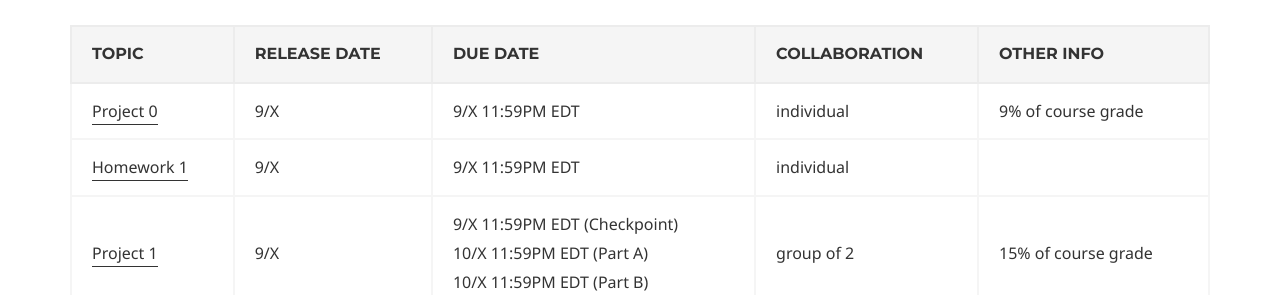
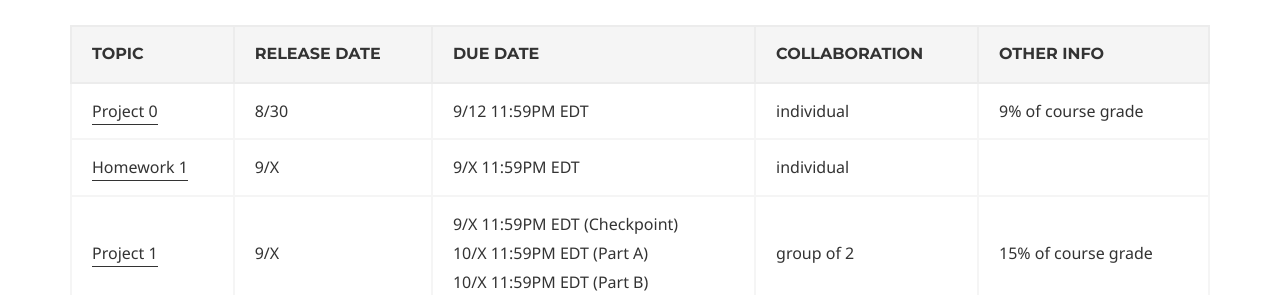
Before and after one commit to 15-440/website, a Jekyll site: the page built from assignments.md, in a window 1280 px wide. Shown: the part 897-1192 px from the top of the page. Built offline with Jekyll 4.4.1, drawn with Linux system fonts in a browser that asks for light colours.

Commit message:
Update p0 details for 2024

```diff
--- a/assignments.md
+++ b/assignments.md
@@ -19,7 +19,7 @@ Homework solutions are available on Canvas, under "Files".
 
 | Topic                                     | Release Date | Due Date          | Collaboration | Other Info |
 |-------------------------------------------|--------------|-------------------|---------------|------------|
-| [Project 0]()                             | 9/X          | 9/X 11:59PM EDT  | individual     | 9% of course grade |
+| [Project 0](https://classroom.github.com/a/hSiUMLgb)                             | 8/30         | 9/12 11:59PM EDT  | individual     | 9% of course grade |
 | [Homework 1]({{ site.course.links.gradescope.url }})                            | 9/X          | 9/X 11:59PM EDT  | individual     |            |
 | [Project 1]()                             | 9/X          | 9/X 11:59PM EDT (Checkpoint) <br> 10/X 11:59PM EDT (Part A) <br> 10/X 11:59PM EDT (Part B)| group of 2  | 15% of course grade |
 | [Homework 2]({{ site.course.links.gradescope.url }})                            | 9/X          | 10/X 11:59PM EDT | individual      |            |
```
